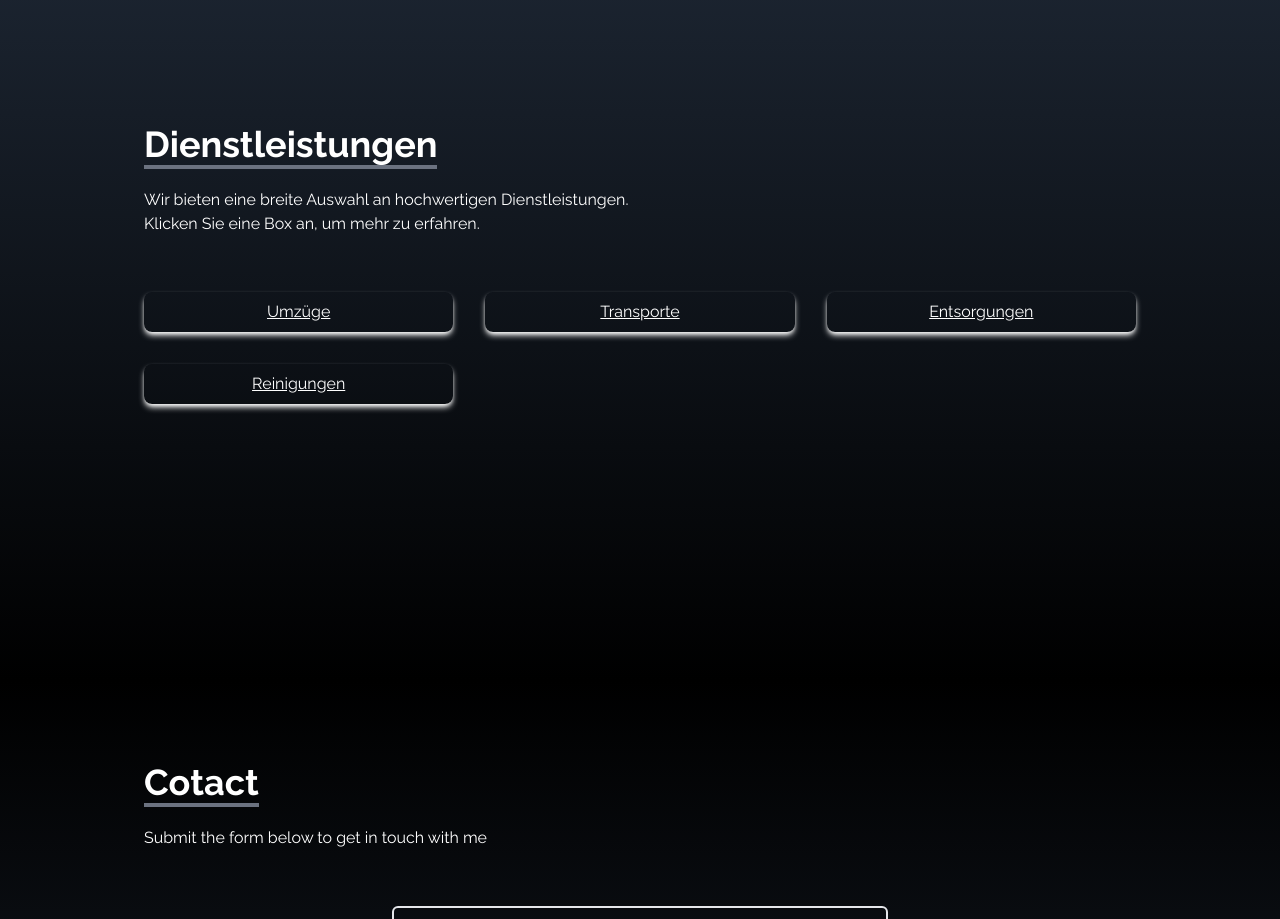
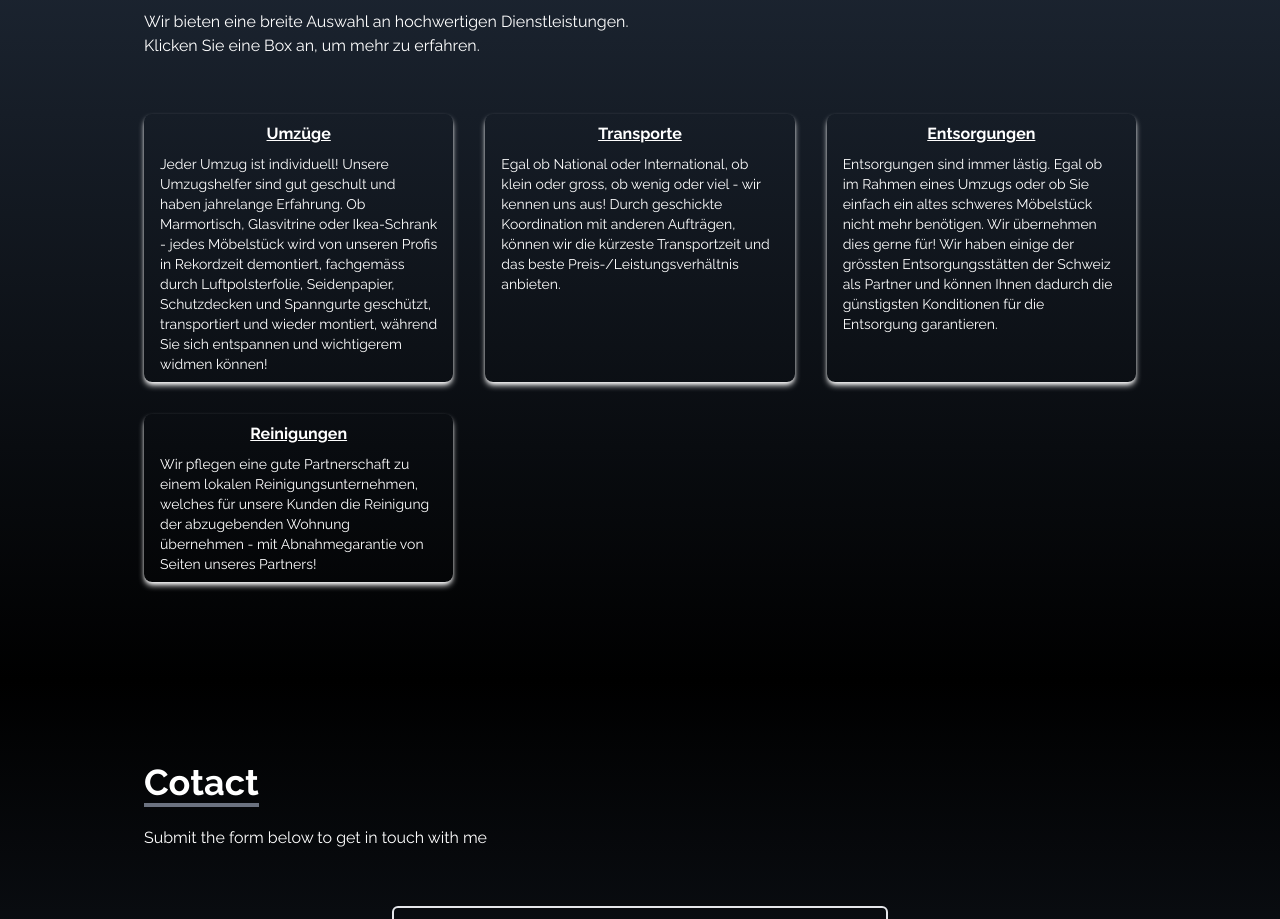
Before and after one commit to RobinRuf/unik_umzuege, a React (Create React App) app: page / in a window 1280 px wide. Shown: the part 1720-2639 px from the top of the page. Built offline with nearby package versions, Linux system fonts and the light colour scheme.

Commit message:
Added Description of Services; Styled the services parts;

```diff
--- a/src/components/Services.jsx
+++ b/src/components/Services.jsx
@@ -1,25 +1,29 @@
 import React from "react";
 
 const Services = () => {
-  const techs = [
+  const services = [
     {
       id: 1,
       title: "Umzüge",
+      desc: "Jeder Umzug ist individuell! Unsere Umzugshelfer sind gut geschult und haben jahrelange Erfahrung. Ob Marmortisch, Glasvitrine oder Ikea-Schrank - jedes Möbelstück wird von unseren Profis in Rekordzeit demontiert, fachgemäss durch Luftpolsterfolie, Seidenpapier, Schutzdecken und Spanngurte geschützt, transportiert und wieder montiert, während Sie sich entspannen und wichtigerem widmen können!",
       style: "shadow-white",
     },
     {
       id: 2,
       title: "Transporte",
+      desc: "Egal ob National oder International, ob klein oder gross, ob wenig oder viel - wir kennen uns aus! Durch geschickte Koordination mit anderen Aufträgen, können wir die kürzeste Transportzeit und das beste Preis-/Leistungsverhältnis anbieten.",
       style: "shadow-white",
     },
     {
       id: 3,
       title: "Entsorgungen",
+      desc: "Entsorgungen sind immer lästig. Egal ob im Rahmen eines Umzugs oder ob Sie einfach ein altes schweres Möbelstück nicht mehr benötigen. Wir übernehmen dies gerne für! Wir haben einige der grössten Entsorgungsstätten der Schweiz als Partner und können Ihnen dadurch die günstigsten Konditionen für die Entsorgung garantieren.",
       style: "shadow-white",
     },
     {
       id: 4,
       title: "Reinigungen",
+      desc: "Wir pflegen eine gute Partnerschaft zu einem lokalen Reinigungsunternehmen, welches für unsere Kunden die Reinigung der abzugebenden Wohnung übernehmen - mit Abnahmegarantie von Seiten unseres Partners!",
       style: "shadow-white",
     }
   ];
@@ -39,13 +43,13 @@ const Services = () => {
         </div>
 
         <div className="w-full grid grid-cols-2 sm:grid-cols-3 gap-8 text-center py-8 px-12 sm:px-0">
-          {techs.map(({ id, title, describtion, style }) => (
+          {services.map(({ id, title, desc, style }) => (
             <div
               key={id}
               className={`shadow-md hover:scale-105 duration-500 py-2 rounded-lg ${style}`}
             >
-              <p className="underline">{title}</p>
-              <p>{describtion}</p>
+              <p className="underline font-bold">{title}</p>
+              <p className="text-sm pt-2 mx-4 text-left">{desc}</p>
             </div>
           ))}
         </div>
```
